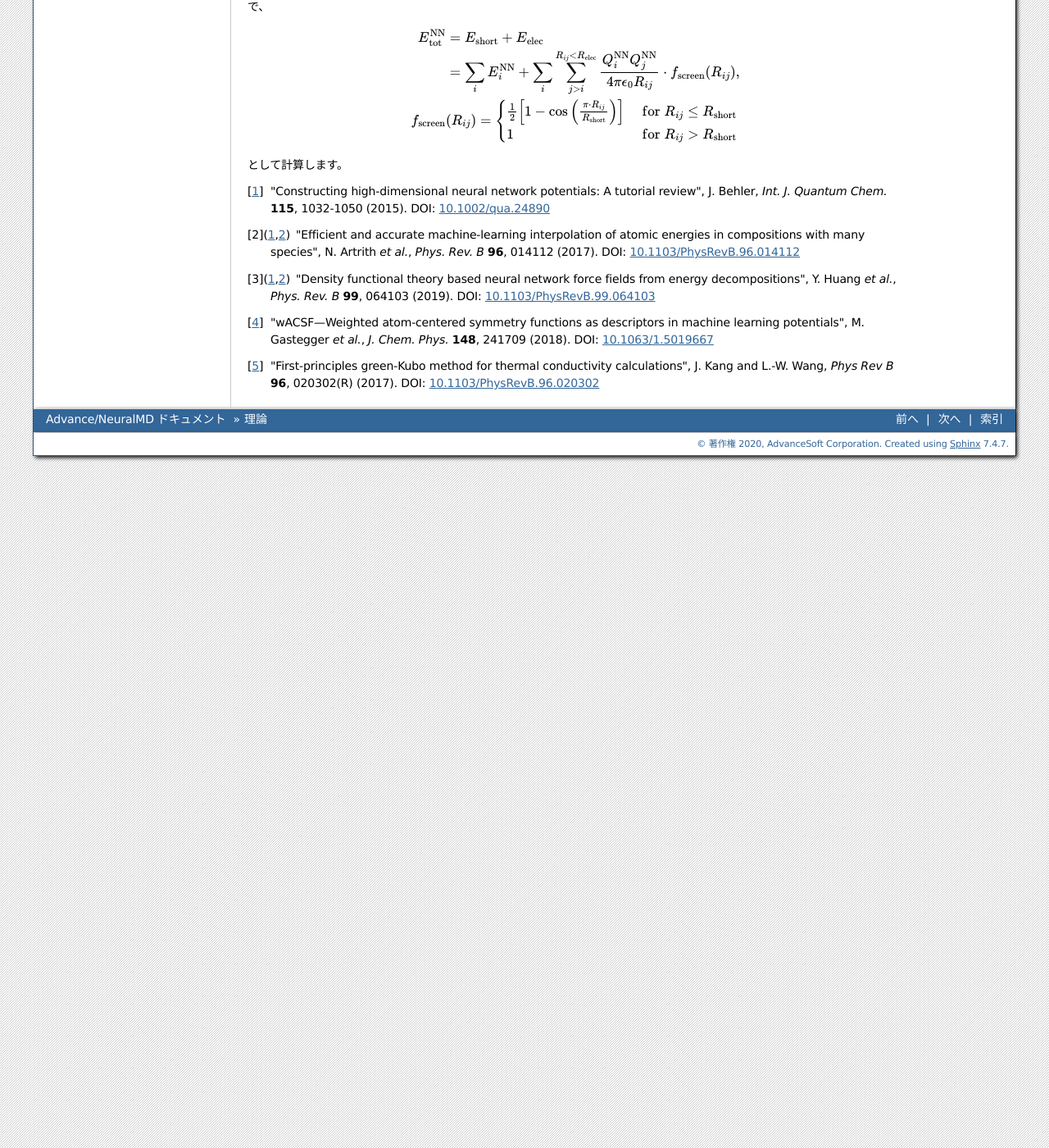
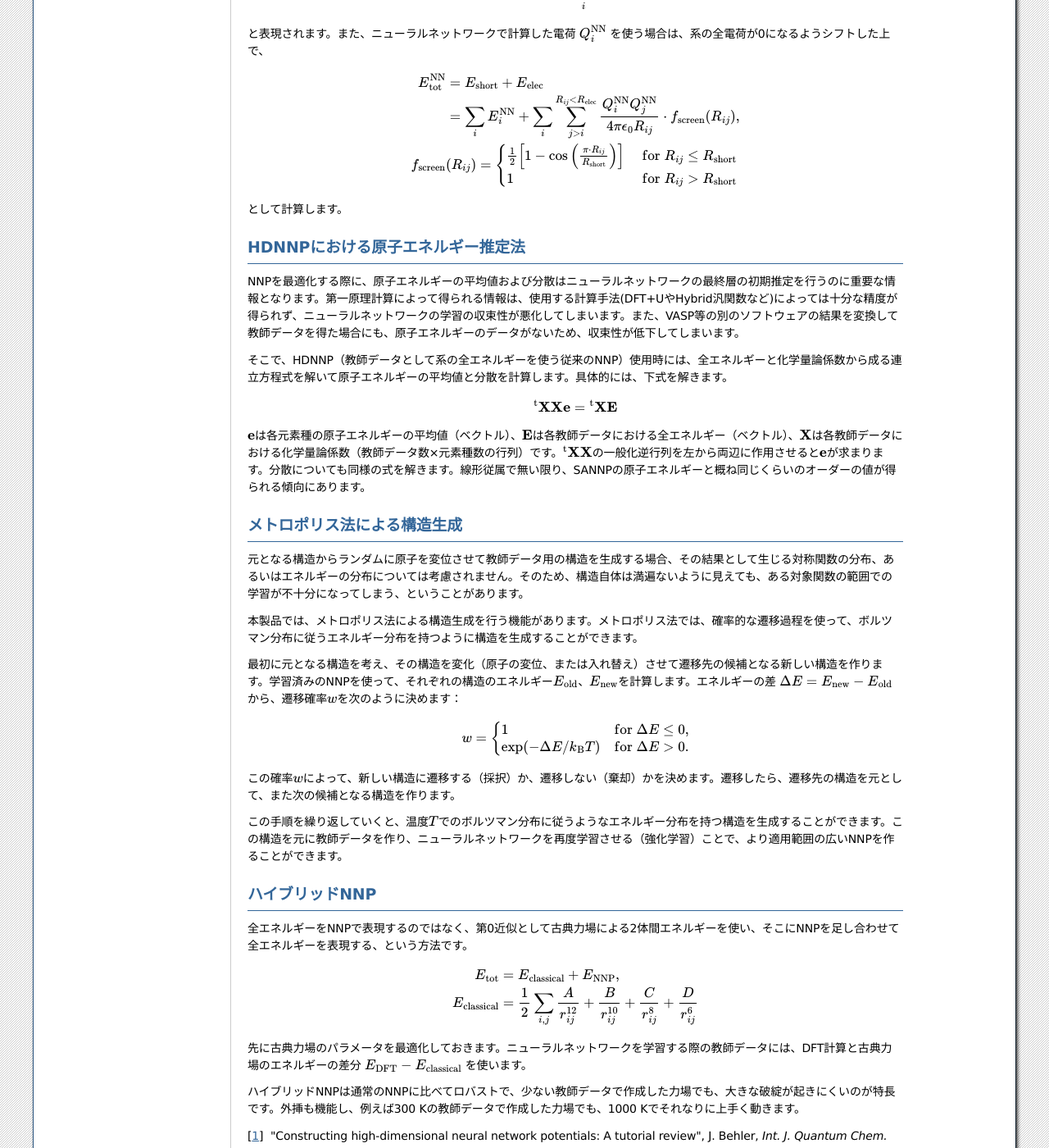
Before and after one commit to advancesoftcorp/neuralmd-doc, a Sphinx documentation site: the page built from docs/source/theory.rst, in a window 1280 px wide and 1400 px high, scrolled down 2437 px. Shown: the whole window at 82% size. Built offline with Sphinx 7.4.7, drawn with Linux system fonts in a browser that asks for light colours; formulas are drawn with MathJax 3; some of the changed text lies outside the part shown.

Commit message:
modify theory.rst

```diff
--- a/docs/source/theory.rst
+++ b/docs/source/theory.rst
@@ -83,7 +83,9 @@
 
 - シグモイド関数 :math:`f(x)=1/(1+e^{-x})`
 - tanh関数 :math:`f(x)=\tanh(x)`
+- twisted tanh関数 :math:`f(x)=\tanh(x)+\alpha x, \; \alpha=0.16`
 - eLU関数 :math:`f(x)=x \; \text{for} \; x \geqq 0; \; e^x - 1 \; \text{for} \; x < 0`
+- GELU関数 :math:`f(x)=(x/2)\left(1+\mathrm{erf}\left(x/\sqrt2\right)\right), \; \mathrm{erf}(x)=\left(2/\sqrt\pi\right)\int_{0}^{x} e^{-t^2} \mathrm{d}t`
 
 または活性化関数なし :math:`f(x)=x` が選べます。
 
@@ -118,6 +120,55 @@
 
 として計算します。
 
+HDNNPにおける原子エネルギー推定法
+----------------------------------------
+
+NNPを最適化する際に、原子エネルギーの平均値および分散はニューラルネットワークの最終層の初期推定を行うのに重要な情報となります。第一原理計算によって得られる情報は、使用する計算手法(DFT+UやHybrid汎関数など)によっては十分な精度が得られず、ニューラルネットワークの学習の収束性が悪化してしまいます。また、VASP等の別のソフトウェアの結果を変換して教師データを得た場合にも、原子エネルギーのデータがないため、収束性が低下してしまいます。
+
+そこで、HDNNP（教師データとして系の全エネルギーを使う従来のNNP）使用時には、全エネルギーと化学量論係数から成る連立方程式を解いて原子エネルギーの平均値と分散を計算します。具体的には、下式を解きます。
+
+.. math::
+
+ {}^\mathrm{t}\mathbf{XXe} = {}^\mathrm{t}\mathbf{XE}
+
+:math:`\mathbf{e}`\ は各元素種の原子エネルギーの平均値（ベクトル）、\ :math:`\mathbf{E}`\ は各教師データにおける全エネルギー（ベクトル）、\ :math:`\mathbf{X}`\ は各教師データにおける化学量論係数（教師データ数×元素種数の行列）です。\ :math:`{}^\mathrm{t}\mathbf{XX}`\ の一般化逆行列を左から両辺に作用させると\ :math:`\mathbf{e}`\ が求まります。分散についても同様の式を解きます。線形従属で無い限り、SANNPの原子エネルギーと概ね同じくらいのオーダーの値が得られる傾向にあります。
+
+メトロポリス法による構造生成
+------------------------------------
+
+元となる構造からランダムに原子を変位させて教師データ用の構造を生成する場合、その結果として生じる対称関数の分布、あるいはエネルギーの分布については考慮されません。そのため、構造自体は満遍ないように見えても、ある対象関数の範囲での学習が不十分になってしまう、ということがあります。
+
+本製品では、メトロポリス法による構造生成を行う機能があります。メトロポリス法では、確率的な遷移過程を使って、ボルツマン分布に従うエネルギー分布を持つように構造を生成することができます。
+
+最初に元となる構造を考え、その構造を変化（原子の変位、または入れ替え）させて遷移先の候補となる新しい構造を作ります。学習済みのNNPを使って、それぞれの構造のエネルギー\ :math:`E_\mathrm{old}`\ 、\ :math:`E_\mathrm{new}`\ を計算します。エネルギーの差 :math:`\Delta E=E_\mathrm{new}-E_\mathrm{old}` から、遷移確率\ :math:`w`\ を次のように決めます：
+
+.. math::
+
+    w =
+    \begin{cases}
+    1 &\text{for} \; \Delta E\leq 0, \\
+    \exp(-\Delta E/k_\mathrm{B}T) &\text{for} \; \Delta E>0.
+    \end{cases} \\
+
+この確率\ :math:`w`\ によって、新しい構造に遷移する（採択）か、遷移しない（棄却）かを決めます。遷移したら、遷移先の構造を元として、また次の候補となる構造を作ります。
+
+この手順を繰り返していくと、温度\ :math:`T`\ でのボルツマン分布に従うようなエネルギー分布を持つ構造を生成することができます。この構造を元に教師データを作り、ニューラルネットワークを再度学習させる（強化学習）ことで、より適用範囲の広いNNPを作ることができます。
+
+ハイブリッドNNP
+----------------------
+
+全エネルギーをNNPで表現するのではなく、第0近似として古典力場による2体間エネルギーを使い、そこにNNPを足し合わせて全エネルギーを表現する、という方法です。
+
+.. math::
+
+ E_\mathrm{tot} &= E_\mathrm{classical}+E_\mathrm{NNP},
+
+ E_\mathrm{classical} &= \frac{1}{2}\sum_{i,j}\frac{A}{r_{ij}^{12}}+\frac{B}{r_{ij}^{10}}+\frac{C}{r_{ij}^8}+\frac{D}{r_{ij}^6}
+
+先に古典力場のパラメータを最適化しておきます。ニューラルネットワークを学習する際の教師データには、DFT計算と古典力場のエネルギーの差分 :math:`E_\mathrm{DFT}-E_\mathrm{classical}` を使います。
+
+ハイブリッドNNPは通常のNNPに比べてロバストで、少ない教師データで作成した力場でも、大きな破綻が起きにくいのが特長です。外挿も機能し、例えば300 Kの教師データで作成した力場でも、1000 Kでそれなりに上手く動きます。
+
 .. [1] "Constructing high‐dimensional neural network potentials: A tutorial review", J. Behler, *Int. J. Quantum Chem.* **115**, 1032-1050 (2015). DOI: `10.1002/qua.24890 <https://doi.org/10.1002/qua.24890>`_
 .. [2] "Efficient and accurate machine-learning interpolation of atomic energies in compositions with many species", N. Artrith *et al.*, *Phys. Rev. B* **96**, 014112 (2017). DOI: `10.1103/PhysRevB.96.014112 <https://doi.org/10.1103/PhysRevB.96.014112>`_
 .. [3] "Density functional theory based neural network force fields from energy decompositions", Y. Huang *et al.*, *Phys. Rev. B* **99**, 064103 (2019). DOI: `10.1103/PhysRevB.99.064103 <https://doi.org/10.1103/PhysRevB.99.064103>`_
```
